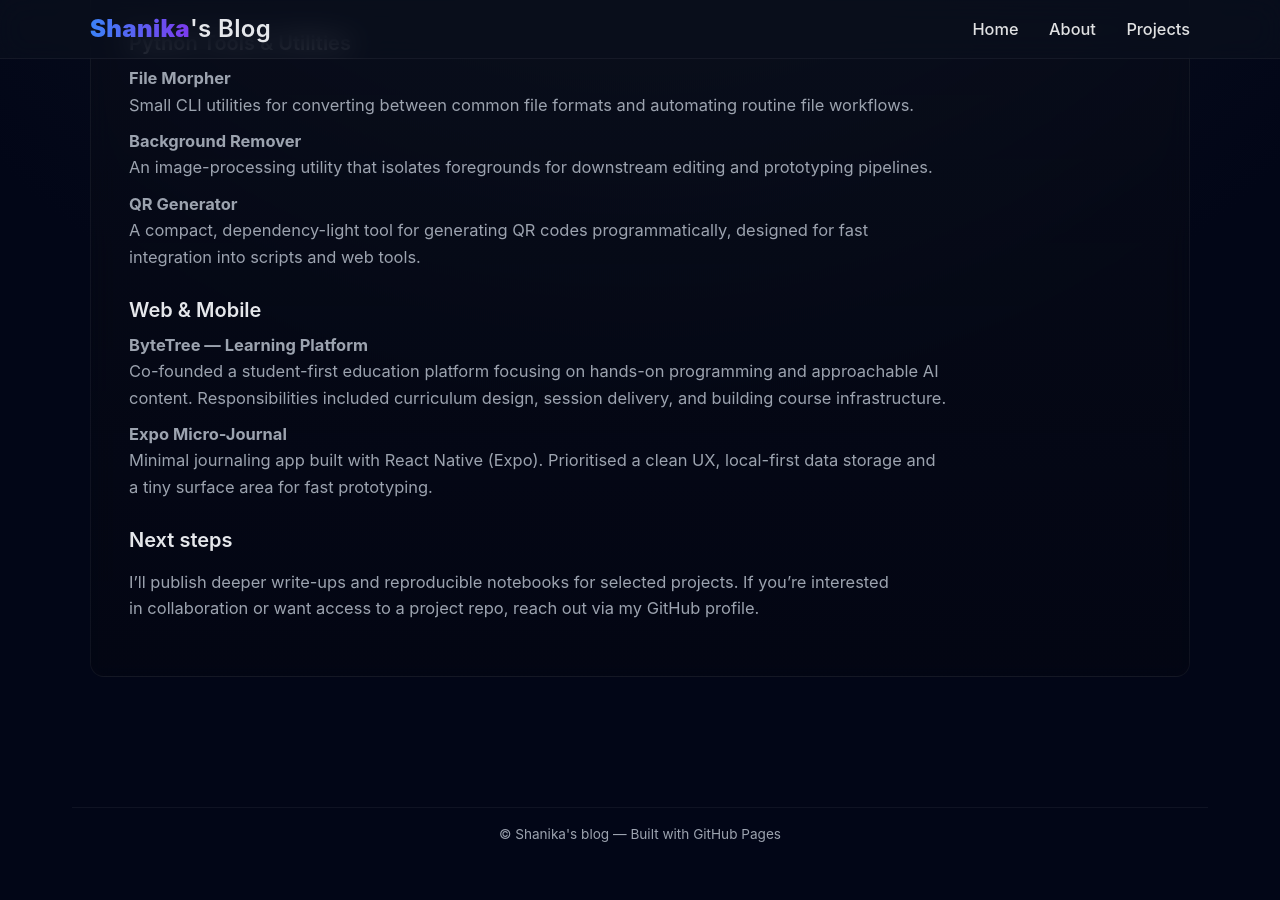
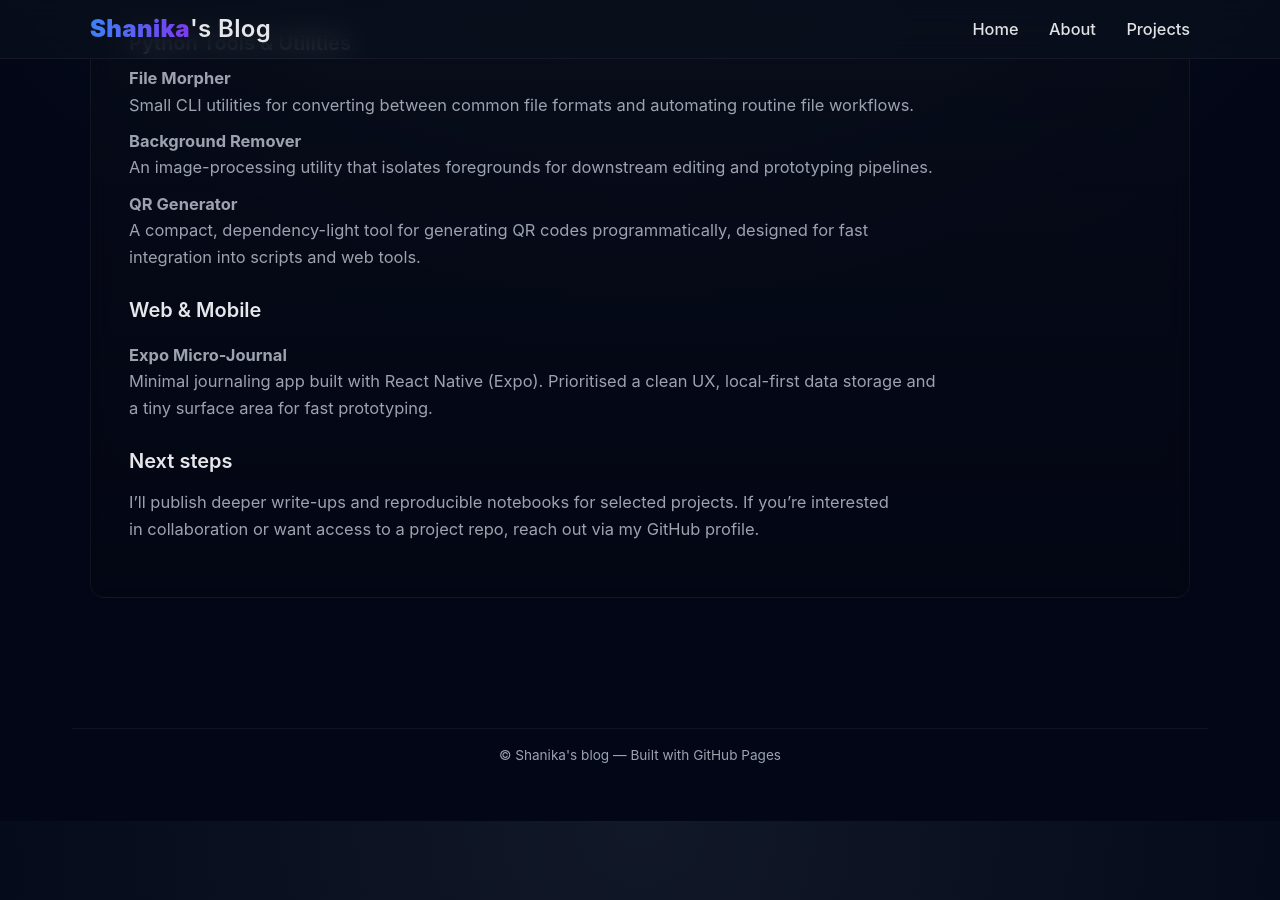
Before and after one commit to shanikashameems/shanikashameems.github.io, a Jekyll site: the page built from projects.md, in a window 1280 px wide and 900 px high, scrolled down 501 px. Built offline with Jekyll 4.4.1, drawn with Linux system fonts in a browser that asks for light colours; after the commit the page ends 1322 px from its top, so only the background shows below that.

Commit message:
Update projects.md

```diff
--- a/projects.md
+++ b/projects.md
@@ -79,8 +79,7 @@ title: Projects
     <h2 style="font-size:1.25rem; margin-bottom:10px; font-weight:600;">Web & Mobile</h2>
 
     <div style="color:#9ca3af; line-height:1.6; font-size:1.03rem; max-width:820px;">
-      <strong>ByteTree — Learning Platform</strong><br>
-      Co-founded a student-first education platform focusing on hands-on programming and approachable AI content. Responsibilities included curriculum design, session delivery, and building course infrastructure.
+
 
       <div style="height:10px;"></div>
 
```
